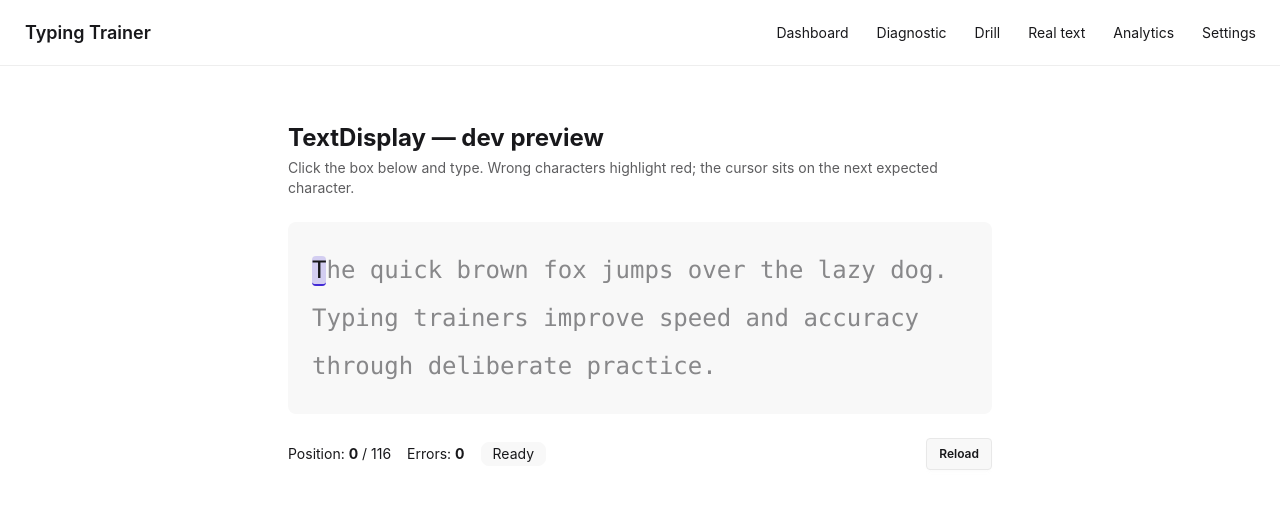
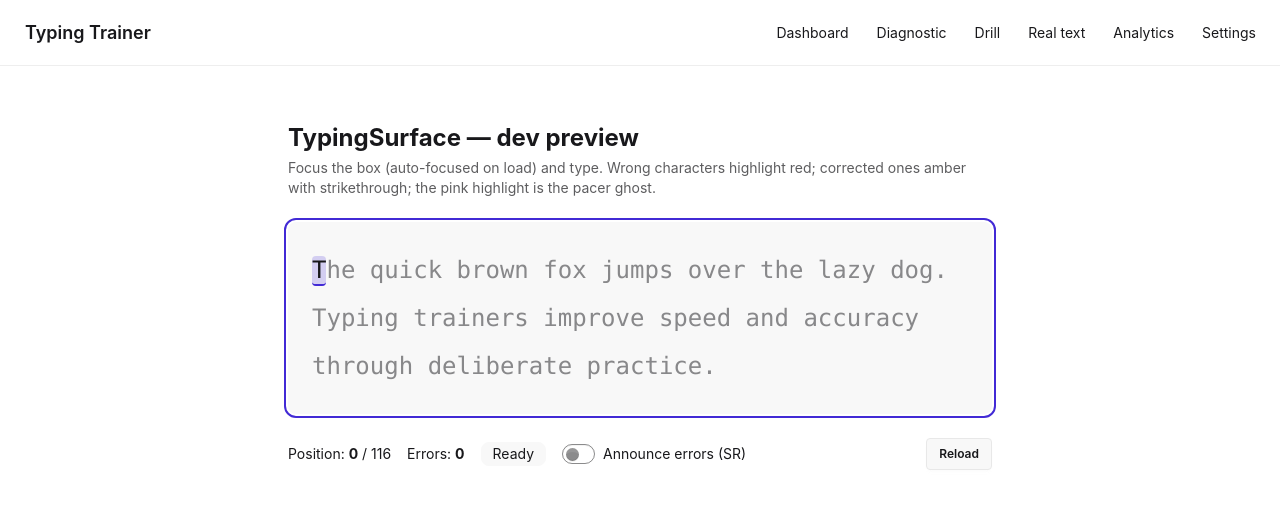
Before and after one commit to Alounv/typing-trainer, a SvelteKit app: page /dev/text-display in a window 1280 px wide. Shown: the top 508 px of the page. Built offline with nearby package versions, Linux system fonts and the light colour scheme.

Commit message:
Add typing lib

```diff
--- /dev/null
+++ b/src/lib/typing/TypingSurface.svelte
@@ -0,0 +1,90 @@
+<script lang="ts">
+	/**
+	 * Focusable typing surface: a textbox-role container that owns the
+	 * capture attachment, renders the text via TextDisplay, and handles
+	 * accessibility (aria-label, aria-hidden on visual innards, opt-in
+	 * live region for errors).
+	 *
+	 * Why `role="textbox"` + `aria-multiline="true"`: screen readers
+	 * announce "textbox, <text>" on focus, which is the natural mental
+	 * model for a typing drill. The visual per-character rendering is
+	 * purely decorative and hidden via `aria-hidden` so SR users aren't
+	 * bombarded with 100+ character announcements.
+	 */
+	import TextDisplay from './TextDisplay.svelte';
+	import { keystrokeCapture, type CaptureCallbacks } from './capture';
+	import type { KeystrokeEvent } from './types';
+
+	interface Props {
+		text: string;
+		/** Exposed bindable cursor — parent can mirror it into Pacer, stats, etc. */
+		position?: number;
+		errorPositions?: ReadonlySet<number>;
+		correctedPositions?: ReadonlySet<number>;
+		ghostPosition?: number;
+		/** Auto-focus the surface on mount. Default: true. */
+		autoFocus?: boolean;
+		/**
+		 * Opt-in: announce wrong keystrokes via an ARIA live region. Off by
+		 * default — announcements during timed drills are disruptive for
+		 * most users, including SR users who are practicing speed.
+		 */
+		announceErrors?: boolean;
+		onEvent?: CaptureCallbacks['onEvent'];
+		onComplete?: CaptureCallbacks['onComplete'];
+	}
+
+	let {
+		text,
+		position = $bindable(0),
+		errorPositions,
+		correctedPositions,
+		ghostPosition,
+		autoFocus = true,
+		announceErrors = false,
+		onEvent,
+		onComplete
+	}: Props = $props();
+
+	let liveMessage = $state('');
+
+	function handleEvent(e: KeystrokeEvent) {
+		if (announceErrors && e.actual !== e.expected) {
+			liveMessage = `Expected ${e.expected}, typed ${e.actual}`;
+		}
+		onEvent?.(e);
+	}
+
+	function handlePosition(p: number) {
+		position = p;
+	}
+
+	// Attachment-based auto-focus — cleaner than `bind:this` + $effect since
+	// it colocates the DOM reference and the side effect.
+	function focusOnMount(node: HTMLElement) {
+		if (autoFocus) node.focus();
+	}
+</script>
+
+<div
+	role="textbox"
+	tabindex="0"
+	aria-label={text}
+	aria-multiline="true"
+	aria-readonly="false"
+	class="rounded-lg bg-base-200 p-6 focus:outline-2 focus:outline-offset-2 focus:outline-primary"
+	{@attach focusOnMount}
+	{@attach keystrokeCapture(
+		{ text },
+		{ onEvent: handleEvent, onPositionChange: handlePosition, onComplete }
+	)}
+>
+	<!-- aria-hidden: the parent's aria-label carries the full text; we don't
+	     want a screen reader to announce 100+ per-character spans. -->
+	<div aria-hidden="true">
+		<TextDisplay {text} {position} {errorPositions} {correctedPositions} {ghostPosition} />
+	</div>
+</div>
+
+<!-- Visually hidden live region. Populated only when `announceErrors` is true. -->
+<div role="status" aria-live="polite" class="sr-only">{liveMessage}</div>
--- a/src/routes/dev/text-display/+page.svelte
+++ b/src/routes/dev/text-display/+page.svelte
@@ -1,15 +1,12 @@
 <script lang="ts">
 	/**
-	 * Throwaway preview for TextDisplay (Phase 2.2). Wires capture + display
-	 * together so the four per-character states (pending / current /
-	 * typed-correct / typed-error) are visible during actual typing.
-	 *
+	 * Throwaway preview for TypingSurface + Pacer (Phase 2.2–2.4).
 	 * Remove when the walking skeleton (Phase 2.5) lands.
 	 */
-	import TextDisplay from '$lib/typing/TextDisplay.svelte';
+	import TypingSurface from '$lib/typing/TypingSurface.svelte';
 	import Pacer from '$lib/typing/Pacer.svelte';
-	import { keystrokeCapture } from '$lib/typing/capture';
 	import { SvelteSet } from 'svelte/reactivity';
+	import type { KeystrokeEvent } from '$lib/typing/types';
 
 	const TEXT =
 		'The quick brown fox jumps over the lazy dog. Typing trainers improve speed and accuracy through deliberate practice.';
@@ -23,8 +20,9 @@
 	// read the first word before the clock ticks.
 	let running = $state(false);
 	let ghostPosition = $state(0);
+	let announceErrors = $state(false);
 
-	function onEvent(e: { position: number; expected: string; actual: string }) {
+	function onEvent(e: KeystrokeEvent) {
 		running = true;
 		if (e.actual !== e.expected) {
 			errorPositions.add(e.position);
@@ -38,37 +36,27 @@
 
 <div class="mx-auto max-w-3xl space-y-6 p-8">
 	<header class="space-y-1">
-		<h1 class="text-2xl font-bold">TextDisplay — dev preview</h1>
+		<h1 class="text-2xl font-bold">TypingSurface — dev preview</h1>
 		<p class="text-sm text-base-content/70">
-			Click the box below and type. Wrong characters highlight red; the cursor sits on the next
-			expected character.
+			Focus the box (auto-focused on load) and type. Wrong characters highlight red; corrected ones
+			amber with strikethrough; the pink highlight is the pacer ghost.
 		</p>
 	</header>
 
-	<!-- role="textbox" turns this into an interactive region so tabindex is valid
-	     and screen readers treat it as an input. A proper label comes in Phase 2.4. -->
-	<div
-		role="textbox"
-		tabindex="0"
-		aria-label="Drill typing surface"
-		class="rounded-lg bg-base-200 p-6 focus:outline-2 focus:outline-offset-2 focus:outline-primary"
-		{@attach keystrokeCapture(
-			{ text: TEXT },
-			{
-				onPositionChange: (p) => {
-					position = p;
-				},
-				onEvent,
-				onComplete: () => {
-					completed = true;
-				}
-			}
-		)}
-	>
-		<TextDisplay text={TEXT} {position} {errorPositions} {correctedPositions} {ghostPosition} />
-	</div>
+	<TypingSurface
+		text={TEXT}
+		bind:position
+		{errorPositions}
+		{correctedPositions}
+		{ghostPosition}
+		{announceErrors}
+		{onEvent}
+		onComplete={() => {
+			completed = true;
+		}}
+	/>
 
-	<div class="flex items-center gap-4 text-sm">
+	<div class="flex flex-wrap items-center gap-4 text-sm">
 		<span>Position: <strong>{position}</strong> / {TEXT.length}</span>
 		<span>Errors: <strong>{errorPositions.size}</strong></span>
 		<Pacer
@@ -78,11 +66,13 @@
 			running={running && !completed}
 			bind:ghostPosition
 		/>
+		<label class="flex cursor-pointer items-center gap-2">
+			<input type="checkbox" class="toggle toggle-sm" bind:checked={announceErrors} />
+			Announce errors (SR)
+		</label>
 		{#if completed}
 			<span class="font-medium text-success">✓ Completed</span>
 		{/if}
-		<button class="btn ml-auto btn-sm" onclick={() => (window.location.href = window.location.href)}
-			>Reload</button
-		>
+		<button class="btn ml-auto btn-sm" onclick={() => window.location.reload()}>Reload</button>
 	</div>
 </div>
```
